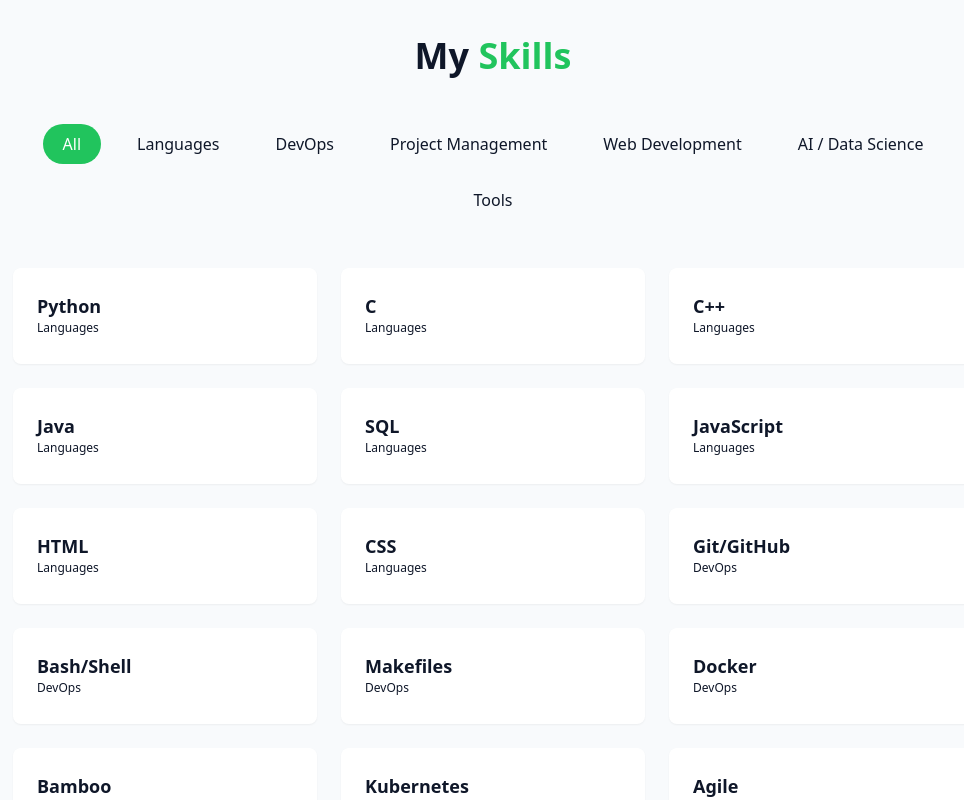
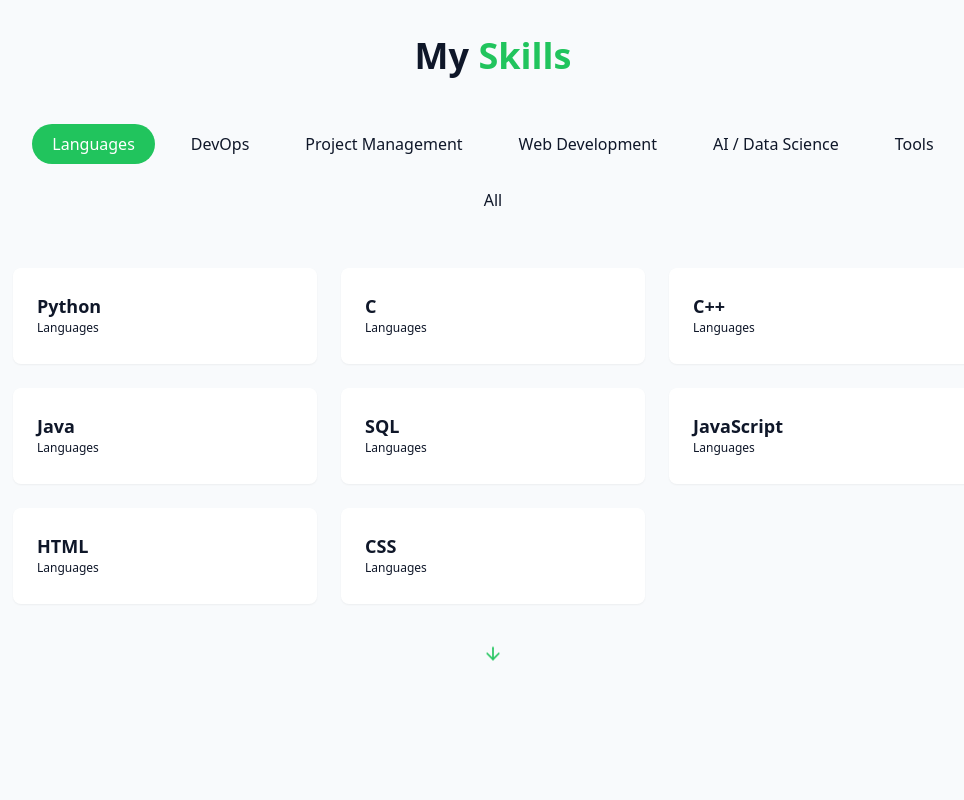
Before and after one commit to tuanqpham0921/personal_web, a React (Vite) app: page / in a window 1280 px wide. Shown: the part 1520-2320 px from the top of the page, without its empty margins (147-1111 px from the left). Built offline with nearby package versions, Linux system fonts and the light colour scheme.

Commit message:
add all skills the last

```diff
--- a/src/components/SkillsSection.jsx
+++ b/src/components/SkillsSection.jsx
@@ -59,21 +59,22 @@ const skills = [
 ];
 
 const categories = [
-    "all",
     "Languages",
     "DevOps",
     "Project Management",
     "Web Development",
     "AI / Data Science",
-    "Tools"
+    "Tools",
+    "All" // Add "All" as the last tab
 ];
 
 export const SkillsSection = () => {
-    const [activeCategory, setActiveCategory] = useState("all");
+    const [activeCategory, setActiveCategory] = useState(categories[0]); // Default to first category
 
-    const filteredSkills = activeCategory === "all"
-        ? skills
-        : skills.filter(skill => skill.category === activeCategory);
+    const filteredSkills =
+        activeCategory === "All"
+            ? skills
+            : skills.filter(skill => skill.category === activeCategory);
 
     return (
         <section id="skills" className="py-24 px-4 relative bg-secondary/30">
```
